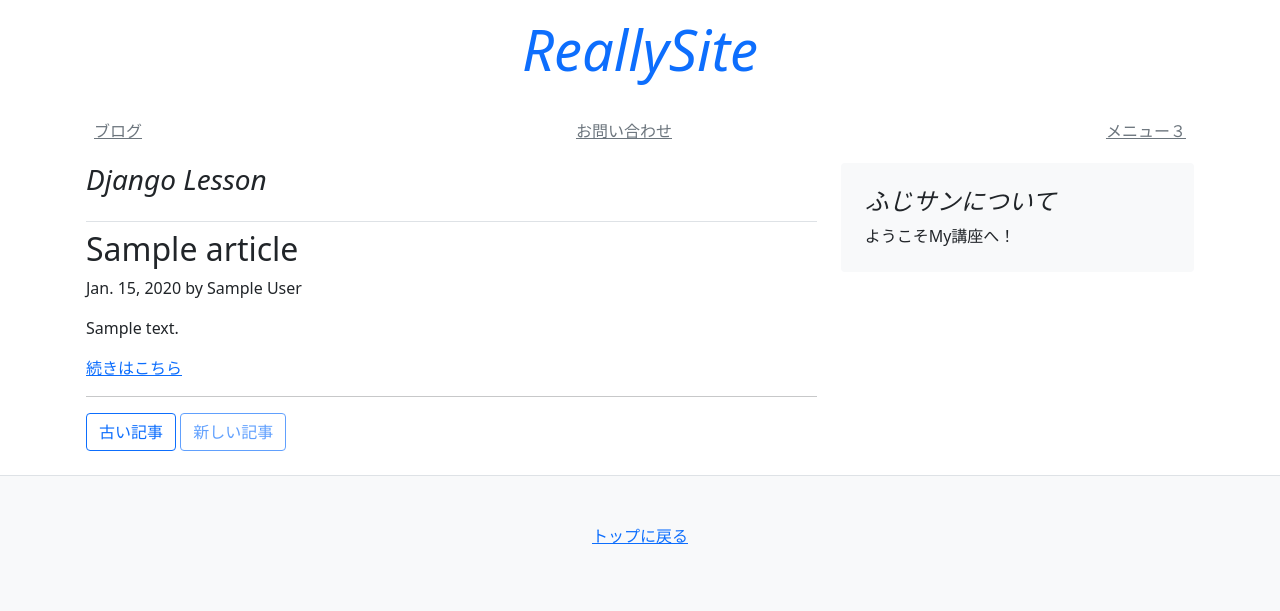
After one commit to ggstarpro/dango, a Django app: page /blog/ in a window 1280 px wide. The commit adds this page. Shown: the top 611 px of the page. Run offline with Django 3.2, Linux system fonts and the light colour scheme; tables that the repository leaves empty hold one stand-in row (values such as "Sample post"); some libraries are stand-ins or nearby versions.

Commit message:
ページネーション実装

```diff
--- a/blog/urls.py
+++ b/blog/urls.py
@@ -1,6 +1,8 @@
 from django.urls import path, include
 from . import views
 
+
 urlpatterns = [
-    path('test/', views.test)
+    path('', views.index),
+    path('<slug:pk>/', views.article),
 ]
--- a/blog/views.py
+++ b/blog/views.py
@@ -1,5 +1,22 @@
 from django.shortcuts import render
 from django.http import HttpResponse
+from blog.models import Article
+from django.core.paginator import Paginator
 
-def test(request):
-    return HttpResponse('<h1>test</h1>')
+def index(request):
+    articles = Article.objects.all()
+    paginator = Paginator(articles, 2)
+    page_number = request.GET.get('page')
+    context = {
+        'page_obj': paginator.get_page(page_number),
+        'page_number': page_number,
+    }
+    return render(request, 'blog/blogs.html', context)
+
+
+def article(request, pk):
+    article = Article.objects.get(pk=pk)
+    context = {
+        'article': article
+    }
+    return render(request, 'blog/article.html', context)
--- a/mysite/views.py
+++ b/mysite/views.py
@@ -1,8 +1,11 @@
 from django.shortcuts import render
 from django.http import HttpResponse, HttpRequest
+from blog.models import Article
 
 def index(request: HttpRequest) -> HttpResponse:
+    articles = Article.objects.all()[:3]
     context = {
-        'title': 'Really Site'
+        'title': 'Really Site',
+        'articles': articles,
     }
     return render(request, 'mysite/index.html', context)
--- /dev/null
+++ b/templates/blog/blogs.html
@@ -0,0 +1,34 @@
+{% extends 'mysite/base.html' %}
+
+{% block content %}
+
+<main class="container">
+    <div class="row">
+        <div class="col-md-8">
+            <h3 class="pb-4 font-italic border-bottom">
+                Django Lesson
+            </h3>
+            {% for article in page_obj %}
+                <div class="blog-post">
+                    <h2 class="blog-post-title">{{ article.title }}</h2>
+                    <p class="blog-post-meta">
+                        {{ article.created_at }} by {{ article.author }}
+                    </p>
+                    <p>{{ article.text }}</p>
+                    <a href="/blog/{{article.id}}">続きはこちら</a>
+                </div>
+                <hr>
+            {% endfor %}
+
+            {% include 'mysite/snippets/pagination.html' %}
+
+            <nav class="blog-pagination">
+                <a class="btn btn-outline-primary" href="#">古い記事</a>
+                <a class="btn btn-outline-primary disabled" href="#">新しい記事</a>
+            </nav>
+        </div>
+        {% include 'mysite/snippets/sidebar.html' %}
+    </div>
+</main>
+
+{% endblock %}
--- a/templates/mysite/snippets/header.html
+++ b/templates/mysite/snippets/header.html
@@ -2,13 +2,15 @@
   <header class="py-3">
       <div class="row flex-nowrap justify-content-center align-item-center">
           <div class="col-4 text-center">
-              <h1 class="display-4 font-italic">ReallySite</h1>
+              <h1 class="display-4 font-italic">
+                <a href="/" class="text-decoration-none">ReallySite</a>
+            </h1>
           </div>
       </div>
   </header>
   <div class="py-1 mb-2">
       <nav class="nav d-flex justify-content-between">
-          <a class="p-2 link-secondary" href="#">ブログ</a>
+          <a class="p-2 link-secondary" href="/blog/">ブログ</a>
           <a class="p-2 link-secondary" href="#">お問い合わせ</a>
           <a class="p-2 link-secondary" href="#">メニュー３</a>
       </nav>
--- /dev/null
+++ b/templates/mysite/snippets/pagination.html
@@ -0,0 +1,15 @@
+<nav class="blog-pagination">
+  <div class="pagination">
+      <span class="step-links">
+          {% if page_obj.has_previous %}
+              <a class="btn btn-outline-primary" href="?page=1">&laquo; first</a>
+              <a class="btn btn-outline-primary" href="?page={{ page_obj.previous_page_number }}">previous</a>
+          {% endif %}
+
+          {% if page_obj.has_next %}
+              <a class="btn btn-outline-primary" href="?page={{ page_obj.next_page_number }}">next</a>
+              <a class="btn btn-outline-primary" href="?page={{ page_obj.paginator.num_pages }}">last &raquo;</a>
+          {% endif %}
+      </span>
+  </div>
+</nav>
--- /dev/null
+++ b/templates/mysite/snippets/sidebar.html
@@ -0,0 +1,8 @@
+<aside class="col-md-4">
+  <div class="p-4 mb-3 bg-light rounded">
+      <h4 class="font-italic">
+          ふじサンについて
+      </h4>
+      <p class="mb-0">ようこそMy講座へ！</p>
+  </div>
+</aside>
```
Also changed, not shown: templates/blog/article.html (added, +19 -0 lines), templates/mysite/index.html (+17 -16 lines).
